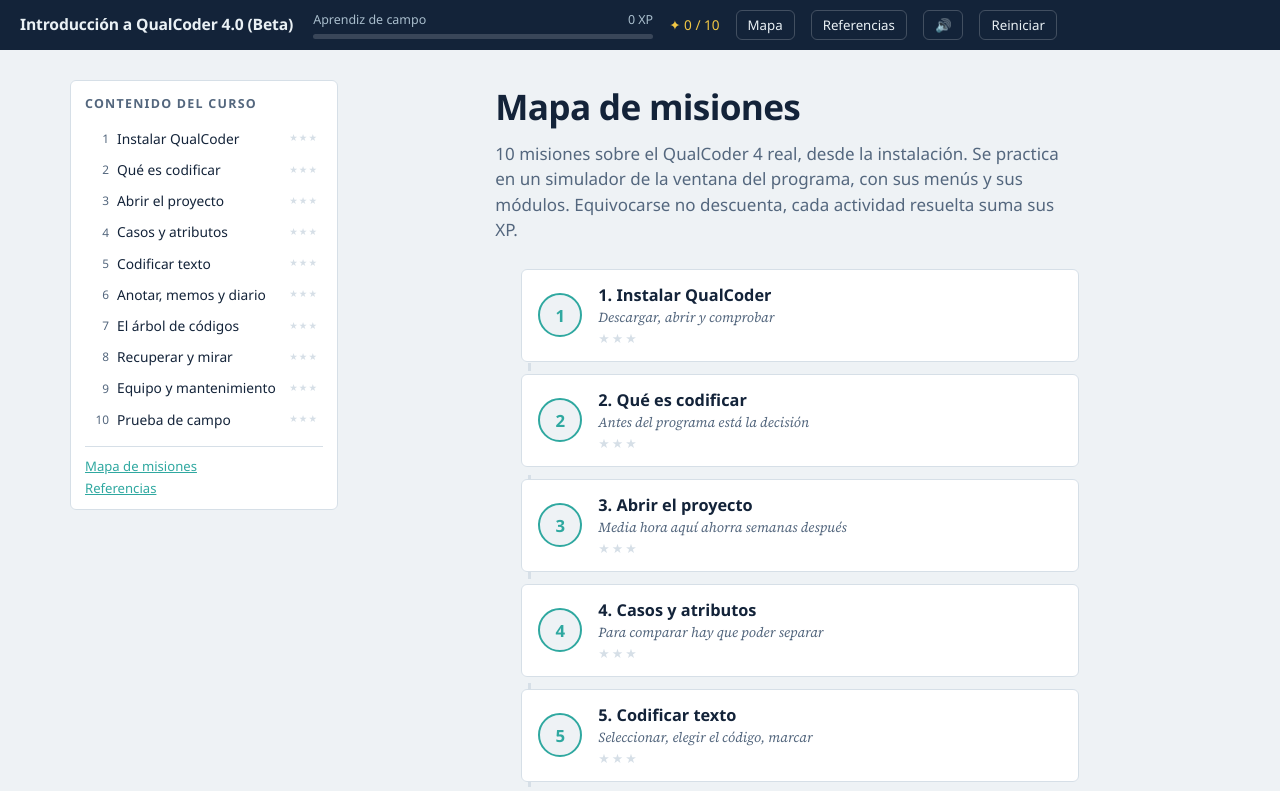
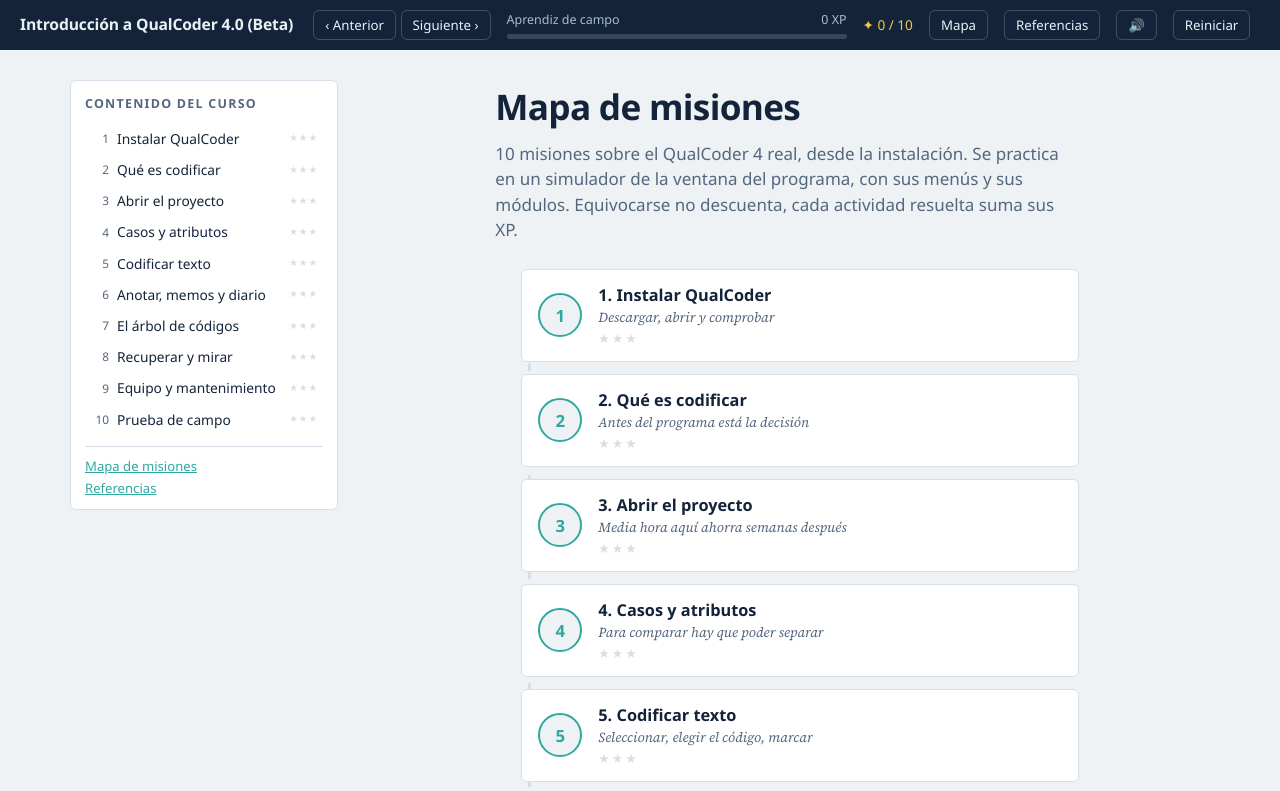
Before and after one commit to Salomon-Mazatlan/Curso-QualCoder-Interactivo, a plain HTML site: page index.html in a window 1280 px wide. Shown: the top 791 px of the page. Drawn offline with Linux system fonts and the light colour scheme; a web font is replaced by a local one.

Commit message:
Add files via upload

```diff
--- a/index.html
+++ b/index.html
@@ -14,6 +14,10 @@
 
 <header class="hud">
   <span class="hud-titulo">Codificar en QualCoder 4</span>
+  <div class="hud-pasos">
+    <button class="hud-anterior" type="button" aria-label="Lección anterior">‹ Anterior</button>
+    <button class="hud-siguiente" type="button" aria-label="Lección siguiente">Siguiente ›</button>
+  </div>
   <div class="hud-medidor">
     <div class="hud-linea">
       <span class="hud-rango">Aprendiz de campo</span>
```
Also changed, not shown: 1 other file.
